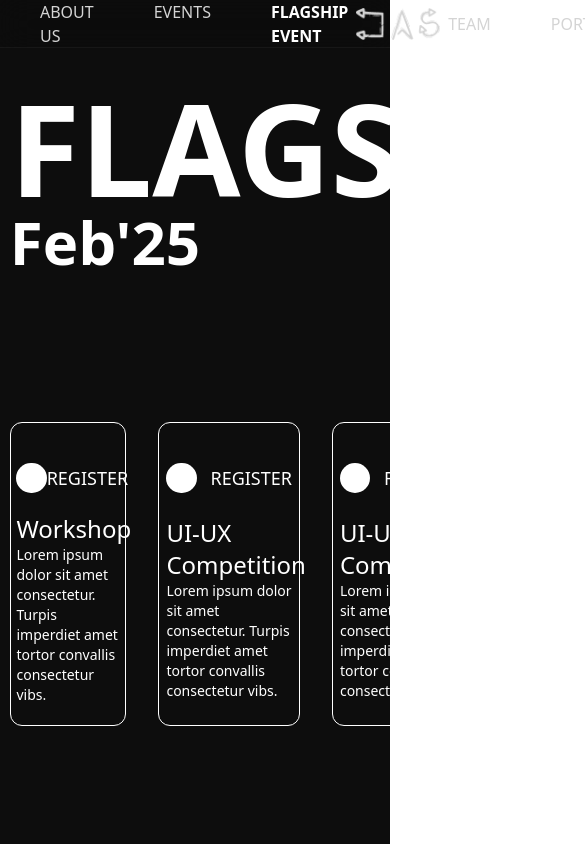
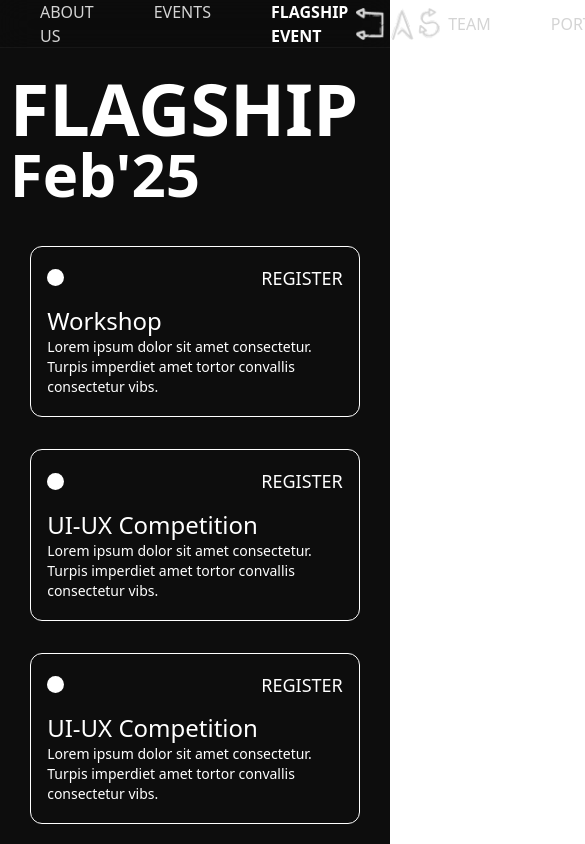
Before and after one commit to ishikamanchanda30/DASBVP, a React (Vite) app: page /flagship-event in a window 390 px wide. Shown: the top 844 px of the page, 585 px wide, since content can reach past the window. Built offline with nearby package versions, Linux system fonts and the light colour scheme.

Commit message:
Made Contact & Flagship Pages responsive

```diff
--- a/src/Pages/FlagshipEvent.tsx
+++ b/src/Pages/FlagshipEvent.tsx
@@ -16,21 +16,21 @@ const FlagshipEvent: React.FC = () => {
   }]
   return (
     <div className='w-screen h-screen bg-[#0D0D0D] text-white font-kumbh flex flex-col justify-center items-center'>
-      <div className='h-[40%] flex flex-col justify-start items-start w-[95%]'>
-        <span className='text-9xl font-bold'>FLAGSHIP</span>
-        <span className='text-6xl font-semibold'>{date}</span>
+      <div className='h-[20%] mt-18 md:mt-0 md:h-[40%]  flex flex-col justify-start items-start w-[95%]'>
+        <span className='text-7xl md:text-9xl font-bold'>FLAGSHIP</span>
+        <span className='text-6xl md:text-6xl font-semibold'>{date}</span>
       </div>
-      <div className="h-[40%] flex w-[95%] gap-8"> {/* Parent container */}
+      <div className="h-[80%] md:h-[40%] p-5 md:p-0 flex flex-col md:flex-row w-[95%] gap-8"> {/* Parent container */}
         {events.map((event, index) => (
           <div
             key={index}
-            className="h-[90%] border rounded-xl flex flex-col justify-evenly items-center
+            className="md:h-[90%]  border rounded-xl flex flex-col justify-evenly items-center
                       transition-all duration-300 flex-1 hover:flex-[1.4]"
             /* flex-1 = equal width, hover:flex-[1.2] = grows 20% larger */
           >
             <div className="w-[90%] h-[10%] flex justify-between items-center">
               <div className="h-full aspect-square bg-white rounded-full" />
-              <span className="text-lg hover:underline cursor-pointer">REGISTER</span>
+              <span className="text-lg hover:underline cursor-pointer"><a href="">REGISTER</a></span>
             </div>
             <div className="w-[90%] h-[50%] flex flex-col justify-center">
               <span className="text-2xl">{event.name}</span>
```
